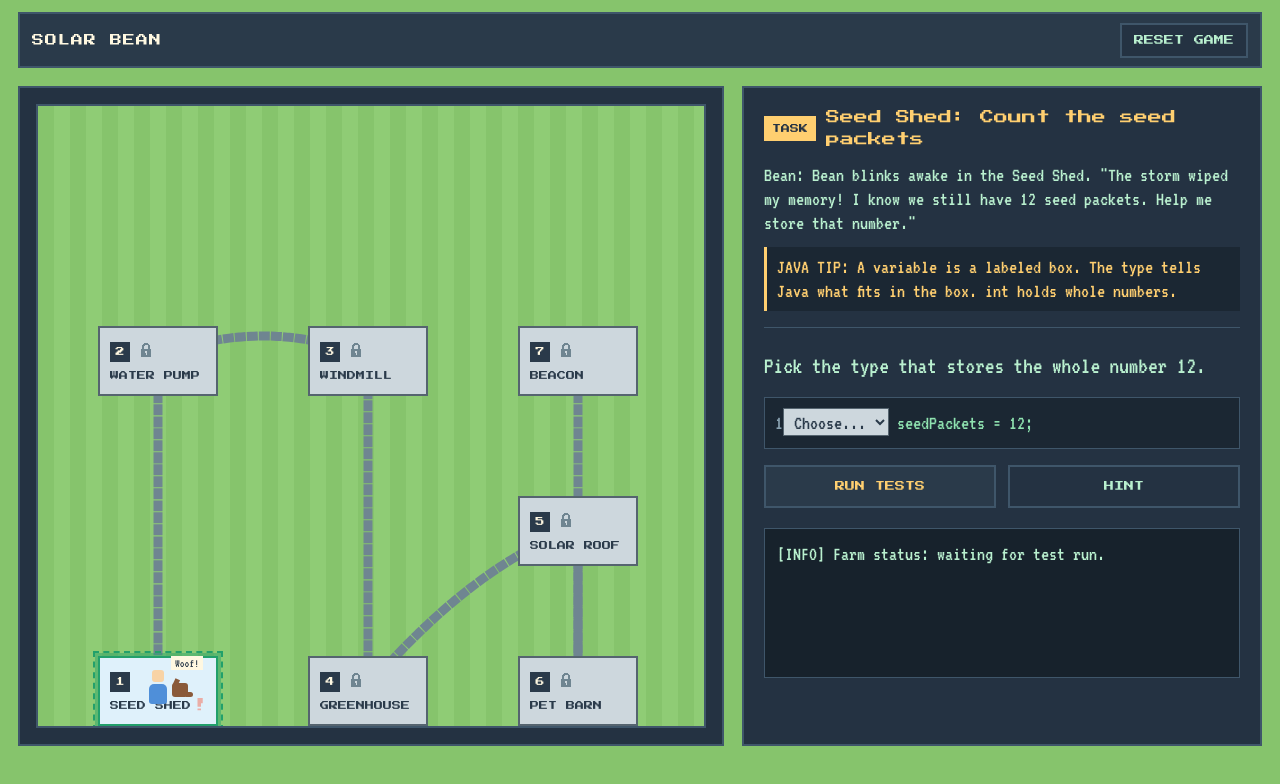
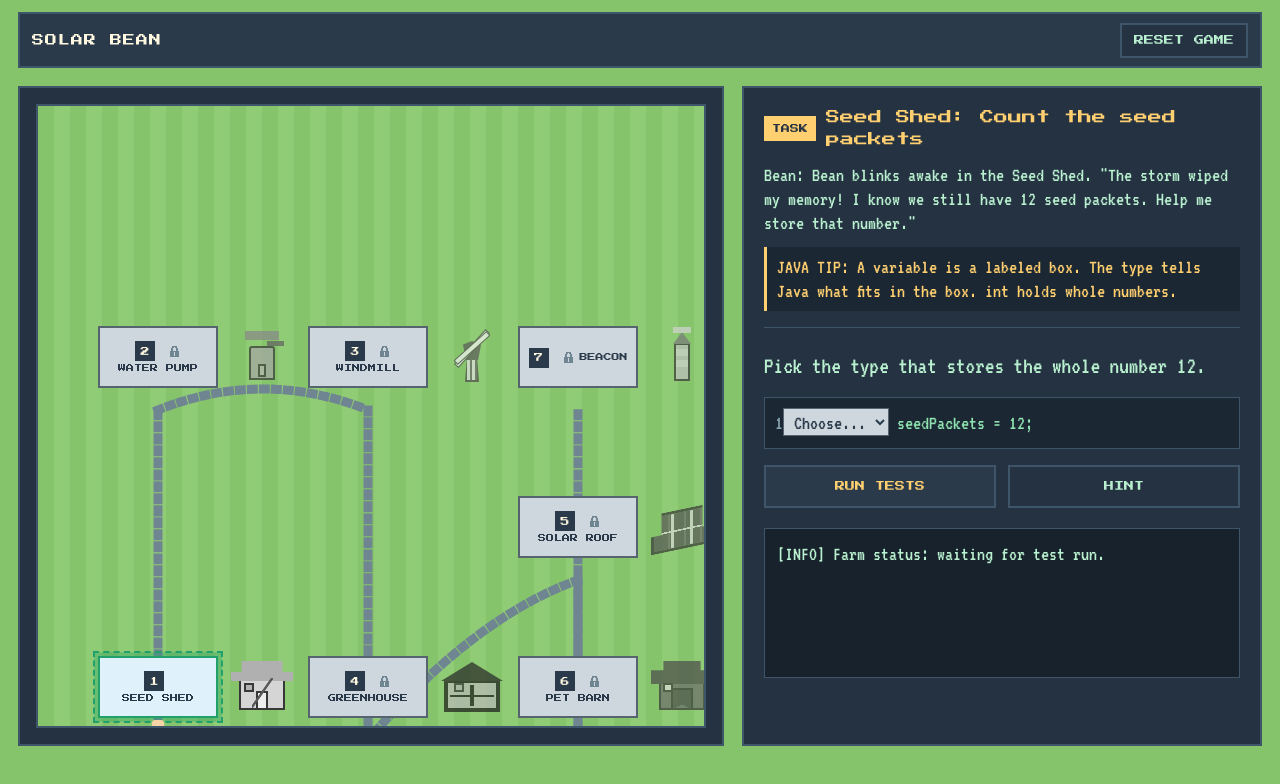
Before and after one commit to Sofieasj/DAVE3625-oblig3, a React (Vite) app: page / in a window 1280 px wide. Shown: the top 784 px of the page. Built offline with nearby package versions, Linux system fonts and the light colour scheme.

Commit message:
Added to UI, buildings and walking token (player)

```diff
--- a/src/App.css
+++ b/src/App.css
@@ -135,11 +135,20 @@
   stroke: var(--color-locked-path);
 }
 
-.node-card {
+.node-anchor {
   position: absolute;
   width: 120px;
-  min-height: 62px;
-  padding: 8px 10px;
+  height: 62px;
+}
+
+.node-card {
+  position: relative;
+  width: 120px;
+  height: 62px;
+  padding: 5px 6px 4px;
+  display: flex;
+  align-items: center;
+  justify-content: center;
   border: 2px solid var(--color-locked-border);
   background: var(--color-tile);
   color: var(--color-hud);
@@ -159,6 +168,7 @@
 .node-card.selected {
   outline: 2px dashed var(--color-current-ring);
   outline-offset: 3px;
+  z-index: 2;
 }
 
 .node-card.locked {
@@ -175,11 +185,313 @@
 .node-card.current {
   background: var(--color-tile);
   border-color: var(--color-current-ring);
-  box-shadow: 0 0 0 3px var(--color-current-ring-glow);
+  animation: current-pulse 2.4s ease-in-out infinite;
+}
+
+.building-sprite {
+  position: absolute;
+  top: 0;
+  right: -82px;
+  z-index: 1;
+  display: block;
+  flex: 0 0 62px;
+  width: 76px;
+  height: 62px;
+  pointer-events: none;
+  --building-roof: #8a5a3a;
+  --building-wall: #bd8753;
+  --building-detail: #f0d9a0;
+}
+
+.building-roof,
+.building-body,
+.building-feature,
+.building-detail {
+  position: absolute;
+  display: block;
+  image-rendering: pixelated;
+}
+
+.building-roof {
+  z-index: 1;
+  top: 5px;
+  left: 7px;
+  width: 62px;
+  height: 20px;
+  background: var(--building-roof);
+  clip-path: polygon(0 100%, 0 55%, 17% 55%, 17% 0, 83% 0, 83% 55%, 100% 55%, 100% 100%);
+}
+
+.building-body {
+  top: 20px;
+  left: 15px;
+  width: 46px;
+  height: 34px;
+  border: 2px solid var(--color-hud);
+  background: var(--building-wall);
+  box-sizing: border-box;
+}
+
+.building-feature {
+  z-index: 2;
+  top: 35px;
+  left: 32px;
+  width: 12px;
+  height: 19px;
+  border: 2px solid var(--color-hud);
+  background: var(--building-detail);
+  box-sizing: border-box;
+}
+
+.building-detail {
+  z-index: 2;
+  top: 27px;
+  left: 20px;
+  width: 10px;
+  height: 9px;
+  border: 2px solid var(--color-hud);
+  background: var(--color-water);
+  box-sizing: border-box;
+}
+
+.building-sprite.seed-shed {
+  --building-roof: #e6ad2f;
+  --building-wall: #f7d56b;
+  --building-detail: #fff0a8;
+}
+
+.building-sprite.water-pump {
+  --building-roof: #738c9b;
+  --building-wall: #7eafb6;
+  --building-detail: #6fc3d9;
+}
+
+.water-pump .building-body {
+  left: 25px;
+  width: 26px;
+  border-radius: 3px 3px 0 0;
+}
+
+.water-pump .building-roof {
+  left: 21px;
+  width: 34px;
+  height: 9px;
+  clip-path: none;
+}
+
+.water-pump .building-feature {
+  left: 34px;
+  top: 38px;
+  width: 8px;
+  height: 13px;
+}
+
+.water-pump .building-detail {
+  top: 15px;
+  left: 43px;
+  width: 17px;
+  height: 5px;
+  border: 0;
+  background: #55646f;
+}
+
+.building-sprite.windmill {
+  --building-roof: #9b493f;
+  --building-wall: #e8dfc8;
+  --building-detail: #f7f0dc;
+}
+
+.windmill .building-roof {
+  top: 15px;
+  left: 29px;
+  width: 18px;
+  height: 19px;
+  background: #a4473b;
+  clip-path: polygon(50% 0, 100% 18%, 84% 100%, 16% 100%, 0 18%);
+}
+
+.windmill .building-body {
+  top: 31px;
+  left: 31px;
+  width: 14px;
+  height: 25px;
+  border: 2px solid #704536;
+  background: repeating-linear-gradient(90deg, #f0dfb8 0 3px, #b95342 3px 5px);
+  clip-path: polygon(14% 0, 86% 0, 100% 100%, 0 100%);
+}
+
+.windmill .building-feature {
+  top: 0;
+  left: 36px;
+  width: 4px;
+  height: 45px;
+  border: 0;
+  background: #f8f1dc;
+  box-shadow: 0 0 0 1px #704536;
+  transform: rotate(42deg);
+}
+
+.windmill .building-detail {
+  top: 20px;
+  left: 17px;
+  width: 42px;
+  height: 4px;
+  border: 0;
+  background: #f8f1dc;
+  box-shadow: 0 0 0 1px #704536;
+  transform: rotate(-42deg);
+}
+
+.building-sprite.greenhouse {
+  --building-roof: #222a31;
+  --building-wall: #75c8e6;
+  --building-detail: #b8ecf6;
+}
+
+.greenhouse .building-roof {
+  top: 6px;
+  left: 7px;
+  width: 62px;
+  height: 19px;
+  background: #222a31;
+  clip-path: polygon(0 100%, 50% 0, 100% 100%);
+}
+
+.greenhouse .building-body {
+  top: 23px;
+  left: 10px;
+  width: 56px;
+  height: 33px;
+  border: 0;
+  background:
+    linear-gradient(90deg, transparent 0 47%, #171d23 47% 53%, transparent 53%),
+    linear-gradient(0deg, transparent 0 45%, #171d23 45% 53%, transparent 53%),
+    #75c8e6;
+  box-shadow:
+    inset 0 0 0 4px #171d23,
+    inset 0 0 0 6px #75c8e6;
+}
+
+.greenhouse .building-feature {
+  display: none;
+}
+
+.building-sprite.solar-roof {
+  --building-roof: #14506d;
+  --building-wall: transparent;
+  --building-detail: #9de4f2;
+}
+
+.solar-roof .building-roof {
+  top: 13px;
+  left: 7px;
+  width: 62px;
+  height: 40px;
+  border: 3px solid #193f57;
+  background:
+    linear-gradient(90deg, transparent 0 31%, #9de4f2 31% 35%, transparent 35% 65%, #9de4f2 65% 69%, transparent 69%),
+    linear-gradient(0deg, transparent 0 46%, #9de4f2 46% 51%, transparent 51%),
+    repeating-linear-gradient(90deg, #17648a 0 14px, #247da0 14px 16px);
+  box-sizing: border-box;
+  transform: skewY(-12deg);
+}
+
+.solar-roof .building-body,
+.solar-roof .building-feature,
+.solar-roof .building-detail {
+  display: none;
+}
+
+.building-sprite.pet-barn {
+  --building-roof: #ae382f;
+  --building-wall: #d45142;
+  --building-detail: #f4d8b0;
+}
+
+.pet-barn .building-roof {
+  height: 23px;
+  background: #b4322b;
+  clip-path: polygon(0 100%, 0 40%, 20% 40%, 20% 0, 80% 0, 80% 40%, 100% 40%, 100% 100%);
+}
+
+.pet-barn .building-feature {
+  top: 32px;
+  left: 27px;
+  width: 22px;
+  height: 22px;
+  background: #b4322b;
+  clip-path: polygon(0 0, 100% 0, 100% 100%, 50% 75%, 0 100%);
+}
+
+.pet-barn .building-detail {
+  left: 19px;
+  background: #b9e3e8;
+}
+
+.building-sprite.beacon {
+  --building-roof: #6a7e91;
+  --building-wall: #b1c1c6;
+  --building-detail: #ffcf70;
+}
+
+.beacon .building-roof {
+  top: 6px;
+  left: 29px;
+  width: 18px;
+  height: 12px;
+  clip-path: polygon(50% 0, 100% 100%, 0 100%);
+}
+
+.beacon .building-body {
+  top: 17px;
+  left: 30px;
+  width: 16px;
+  height: 38px;
+}
+
+.beacon .building-feature {
+  top: 23px;
+  left: 32px;
+  width: 12px;
+  height: 7px;
+  border: 0;
+  background: #ffcf70;
+  box-shadow: 0 11px 0 #ffcf70;
+}
+
+.beacon .building-detail {
+  top: 1px;
+  left: 29px;
+  width: 18px;
+  height: 6px;
+  border: 0;
+  background: #ffcf70;
+}
+
+.building-sprite.locked {
+  filter: grayscale(1);
+  opacity: 0.72;
+}
+
+.building-sprite.current {
+  filter: grayscale(1);
+}
+
+.building-sprite.current::after {
+  position: absolute;
+  z-index: 3;
+  top: 22px;
+  left: 28px;
+  width: 21px;
+  height: 30px;
+  background: linear-gradient(125deg, transparent 44%, #515b61 46% 51%, transparent 53%);
+  content: '';
+  pointer-events: none;
 }
 
 .node-badge {
   display: inline-flex;
+  flex: 0 0 20px;
   width: 20px;
   height: 20px;
   align-items: center;
@@ -191,10 +503,21 @@
 }
 
 .node-label {
-  display: inline-block;
-  font-size: 9px;
+  display: block;
+  font-size: 8px;
   line-height: 1.3;
-  vertical-align: middle;
+  text-align: center;
+}
+
+.node-meta {
+  position: relative;
+  display: flex;
+  min-width: 0;
+  flex-wrap: wrap;
+  align-items: center;
+  justify-content: center;
+  column-gap: 5px;
+  row-gap: 2px;
 }
 
 .installed-panels {
@@ -213,41 +536,48 @@
   box-shadow: inset 0 2px var(--color-water-highlight);
 }
 
-.alert-mark {
-  position: absolute;
-  right: 8px;
-  bottom: 8px;
-}
-
 .lock-mark {
   display: inline-block;
-  width: 16px;
-  height: 16px;
-  margin-right: 8px;
+  flex: 0 0 13px;
+  width: 13px;
+  height: 13px;
   vertical-align: middle;
   fill: var(--color-locked-path);
-}
-
-.alert-mark {
-  color: var(--color-alert);
-  font-size: 14px;
-  animation: blink 0.75s steps(2, end) infinite;
 }
 
 .player-token {
   position: absolute;
   z-index: 2;
   width: 24px;
-  height: 34px;
+  height: 40px;
   offset-anchor: center;
   offset-rotate: 0deg;
-  transition: offset-distance 1.2s steps(10, end);
+  transition: offset-distance 1.8s steps(18, end);
   pointer-events: none;
 }
 
+.player-token[data-walking='true'] .token-head,
+.player-token[data-walking='true'] .token-body {
+  animation: walk-bob 0.2s steps(2, end) infinite alternate;
+}
+
+.player-token[data-walking='true'] .token-leg-left {
+  animation: walk-leg 0.2s steps(2, end) infinite alternate;
+}
+
+.player-token[data-walking='true'] .token-leg-right {
+  animation: walk-leg 0.2s steps(2, end) infinite alternate-reverse;
+}
+
 @media (prefers-reduced-motion: reduce) {
-  .player-token {
+  .player-token,
+  .node-card.current,
+  .player-token[data-walking='true'] .token-head,
+  .player-token[data-walking='true'] .token-body,
+  .player-token[data-walking='true'] .token-leg-left,
+  .player-token[data-walking='true'] .token-leg-right {
     transition-duration: 0.01ms;
+    animation: none;
   }
 }
 
@@ -264,11 +594,27 @@
 .token-body {
   position: absolute;
   left: 3px;
-  bottom: 0;
+  bottom: 5px;
   width: 18px;
   height: 20px;
   background: var(--color-player-overalls);
   border-radius: 5px 5px 3px 3px;
+}
+
+.token-leg {
+  position: absolute;
+  bottom: 0;
+  width: 5px;
+  height: 7px;
+  background: var(--color-player-overalls);
+}
+
+.token-leg-left {
+  left: 5px;
+}
+
+.token-leg-right {
+  right: 5px;
 }
 
 .pet-companion {
@@ -354,6 +700,28 @@
   font-family: var(--font-primary);
   font-size: 18px;
   line-height: 1.7;
+}
+
+.task-complete .mission-copy {
+  margin: 0;
+}
+
+.next-button {
+  min-width: 140px;
+  min-height: 48px;
+  margin-top: 24px;
+  padding: 12px 20px;
+  border: 3px solid var(--color-gold-border);
+  background: var(--color-amber);
+  color: var(--color-panel-bg);
+  cursor: pointer;
+  font-family: var(--font-primary);
+  font-size: 11px;
+}
+
+.next-button:hover,
+.next-button:focus-visible {
+  background: var(--color-gold);
 }
 
 .ending-screen {
@@ -609,12 +977,30 @@ textarea#answer-input {
   color: var(--color-mint);
 }
 
-@keyframes blink {
+@keyframes current-pulse {
   0%,
   100% {
-    opacity: 1;
+    box-shadow: 0 0 0 2px rgb(34 160 107 / 24%);
   }
   50% {
-    opacity: 0.2;
+    box-shadow: 0 0 0 5px rgb(34 160 107 / 42%);
   }
 }
+
+@keyframes walk-bob {
+  from {
+    transform: translateY(0);
+  }
+  to {
+    transform: translateY(-2px);
+  }
+}
+
+@keyframes walk-leg {
+  from {
+    transform: translateY(0);
+  }
+  to {
+    transform: translateY(-3px);
+  }
+}
--- a/src/App.tsx
+++ b/src/App.tsx
@@ -133,24 +133,16 @@ function App() {
     }
   }, [gameState])
 
-  useEffect(() => {
-    if (completedTaskNumber === null) {
-      return
-    }
-
-    const timeoutId = window.setTimeout(() => {
-      setCompletedTaskNumber(null)
-      setCompletedTaskMessage('')
-      setAnswer('')
-      setShowHint(false)
-      setConsoleEntries([{ type: 'info', text: 'Enter your answer and run the tests.' }])
-    }, 5000)
-
-    return () => window.clearTimeout(timeoutId)
-  }, [completedTaskNumber])
-
   const selectedNode = mapNodes.find((node) => node.id === selectedNodeId)
   const currentExercise = exercises.find((exercise) => exercise.id === selectedExerciseId)
+
+  function continueToNextTask() {
+    setCompletedTaskNumber(null)
+    setCompletedTaskMessage('')
+    setAnswer('')
+    setShowHint(false)
+    setConsoleEntries([{ type: 'info', text: 'Enter your answer and run the tests.' }])
+  }
 
   function runTests() {
     if (!currentExercise) {
@@ -180,9 +172,12 @@ function App() {
       return
     }
 
-    setCompletedTaskNumber(exercises.indexOf(currentExercise) + 1)
-    setCompletedTaskMessage(result.message)
     const savedPetSound = 'savedValue' in result ? result.savedValue : undefined
+    const completedState = completeExercise(gameState, currentExercise.id)
+    const farmRestored = completedState.fixedNodeIds.includes('beacon')
+
+    setCompletedTaskNumber(farmRestored ? null : exercises.indexOf(currentExercise) + 1)
+    setCompletedTaskMessage(farmRestored ? '' : result.message)
     const nextExercise = exercises.find(
       (exercise) =>
         exercise.nodeId === selectedNodeId &&
@@ -203,10 +198,9 @@ function App() {
       setSelectedExerciseId(firstNextExercise?.id ?? '')
     }
 
-    setGameState((state) => {
-      const completedState = completeExercise(state, currentExercise.id)
-      return savedPetSound ? { ...completedState, petSound: savedPetSound } : completedState
-    })
+    setGameState(
+      savedPetSound ? { ...completedState, petSound: savedPetSound } : completedState,
+    )
   }
 
   function resetGame() {
@@ -240,12 +234,8 @@ function App() {
           getNodeStatus={(node) => getNodeStatus(gameState, node)}
           selectedNodeId={selectedNodeId}
           isComplete={gameState.fixedNodeIds.includes('beacon')}
-          petVariant={gameState.fixedNodeIds.includes('pet-barn') ? 'raccoon' : 'dog'}
-          petSpeech={
-            gameState.fixedNodeIds.includes('pet-barn')
-              ? gameState.petSound ?? 'Chitter!'
-              : 'Woof!'
-          }
+          petAdopted={gameState.fixedNodeIds.includes('pet-barn')}
+          petSpeech={gameState.petSound ?? 'Chitter!'}
           onSelectNode={(node) => {
             setSelectedNodeId(node.id)
             const nodeExercises = exercises.filter((exercise) => exercise.nodeId === node.id)
@@ -266,6 +256,7 @@ function App() {
             exercise={currentExercise}
             completedTaskNumber={completedTaskNumber}
             completedTaskMessage={completedTaskMessage}
+            onNext={continueToNextTask}
             answer={answer}
             consoleEntries={consoleEntries}
             showHint={showHint}
--- a/src/components/OverworldMap.tsx
+++ b/src/components/OverworldMap.tsx
@@ -8,7 +8,7 @@ type OverworldMapProps = {
   getNodeStatus: (node: MapNode) => NodeStatus
   selectedNodeId: string
   isComplete: boolean
-  petVariant: 'dog' | 'raccoon'
+  petAdopted: boolean
   petSpeech: string
   onSelectNode: (node: MapNode) => void
 }
@@ -18,7 +18,7 @@ export function OverworldMap({
   getNodeStatus,
   selectedNodeId,
   isComplete,
-  petVariant,
+  petAdopted,
   petSpeech,
   onSelectNode,
 }: OverworldMapProps) {
@@ -32,6 +32,7 @@ export function OverworldMap({
   const previousNodeId = useRef(currentNode?.id)
   const dragStart = useRef<{ pointerId: number; x: number; y: number; offsetX: number; offsetY: number } | null>(null)
   const [mapOffset, setMapOffset] = useState({ x: 0, y: -250 })
+  const [tokenNodeId, setTokenNodeId] = useState(currentNode?.id)
   const mapScale = isComplete ? 1.18 : 1
 
   useEffect(() => {
@@ -42,7 +43,7 @@ export function OverworldMap({
     const surface = surfaceRef.current
     const minX = Math.min(...nodes.map((node) => node.position.x))
     const minY = Math.min(...nodes.map((node) => node.position.y))
-    const maxX = Math.max(...nodes.map((node) => node.position.x + 120))
+    const maxX = Math.max(...nodes.map((node) => node.position.x + 202))
     const maxY = Math.max(...nodes.map((node) => node.position.y + 62))
     const nodesCenterX = (minX + maxX) / 2
     const nodesCenterY = (minY + maxY) / 2
@@ -66,13 +67,25 @@ export function OverworldMap({
       return
     }
 
+    token.dataset.walking = 'true'
     const path = createPath(fromNode, currentNode)
     token.style.offsetPath = `path("${path}")`
     token.style.offsetDistance = '0%'
     void token.getBoundingClientRect()
-    requestAnimationFrame(() => {
+    const frameId = requestAnimationFrame(() => {
       token.style.offsetDistance = '100%'
     })
+
+    const timeoutId = window.setTimeout(() => {
+      token.dataset.walking = 'false'
+      setTokenNodeId(currentNode.id)
+    }, 1800)
+
+    return () => {
+      cancelAnimationFrame(frameId)
+      window.clearTimeout(timeoutId)
+      token.dataset.walking = 'false'
+    }
   }, [currentNode, nodes])
 
   function startPan(event: PointerEvent<HTMLDivElement>) {
@@ -153,16 +166,16 @@ export function OverworldMap({
           }
 
           return (
+            <div className={`node-anchor ${node.id}`} key={node.id} style={style}>
               <button
-              key={node.id}
                 type="button"
                 className={`node-card ${status} ${node.id === selectedNodeId ? 'selected' : ''}`}
-              style={style}
                 aria-label={`${node.name}: ${status}`}
                 disabled={status === 'locked'}
                 onClick={() => onSelectNode(node)}
                 onPointerDown={(event) => event.stopPropagation()}
               >
+                <span className="node-meta">
                   <span className="node-badge">{index + 1}</span>
                   {status === 'locked' && (
                     <svg
@@ -176,15 +189,15 @@ export function OverworldMap({
                     </svg>
                   )}
                   <span className="node-label">{node.name}</span>
-              {node.id === 'solar-roof' && status === 'fixed' && (
-                <span className="installed-panels" aria-label="Solar panels installed">
-                  <span />
-                  <span />
-                  <span />
                 </span>
-              )}
-              {status === 'current' && <span className="alert-mark" aria-hidden="true">!</span>}
               </button>
+              <span className={`building-sprite ${node.id} ${status}`} aria-hidden="true">
+                <span className="building-roof" />
+                <span className="building-body" />
+                <span className="building-feature" />
+                <span className="building-detail" />
+              </span>
+            </div>
           )
         })}
 
@@ -192,20 +205,30 @@ export function OverworldMap({
           <div
             ref={tokenRef}
             className="player-token"
+            data-walking="false"
             style={{
-              left: `${currentNode.position.x + 48}px`,
-              top: `${currentNode.position.y + 14}px`,
+              left: '0px',
+              top: '0px',
+              offsetPath: `path("M ${currentNode.position.x + 60} ${currentNode.position.y + 84}")`,
+              offsetDistance: '0%',
             }}
             aria-label={`Player at ${currentNode.name}`}
           >
             <span className="token-head" />
             <span className="token-body" />
-            <span className={`pet-companion ${petVariant}`} aria-hidden="true">
+            <span className="token-leg token-leg-left" />
+            <span className="token-leg token-leg-right" />
+            {(petAdopted ||
+              (tokenNodeId === 'pet-barn' && currentNode.id !== 'seed-shed')) && (
+              <>
+                <span className="pet-companion raccoon" aria-hidden="true">
                   <span className="pet-ear" />
                   <span className="pet-mask" />
                   <span className="pet-tail" />
                 </span>
                 <span className="pet-speech" aria-live="polite">{petSpeech}</span>
+              </>
+            )}
           </div>
         )}
         </div>
@@ -216,9 +239,9 @@ export function OverworldMap({
 
 function createPath(fromNode: MapNode, toNode: MapNode): string {
   const startX = fromNode.position.x + 60
-  const startY = fromNode.position.y + 31
+  const startY = fromNode.position.y + 84
   const endX = toNode.position.x + 60
-  const endY = toNode.position.y + 31
+  const endY = toNode.position.y + 84
   const controlX = (startX + endX) / 2
   const controlY = (startY + endY) / 2 + (endX >= startX ? -42 : 42)
 
--- a/src/components/TaskPanel.tsx
+++ b/src/components/TaskPanel.tsx
@@ -10,6 +10,7 @@ type TaskPanelProps = {
   exercise: Exercise | undefined
   completedTaskNumber: number | null
   completedTaskMessage: string
+  onNext: () => void
   answer: string
   consoleEntries: ConsoleEntry[]
   showHint: boolean
@@ -23,6 +24,7 @@ export function TaskPanel({
   exercise,
   completedTaskNumber,
   completedTaskMessage,
+  onNext,
   answer,
   consoleEntries,
   showHint,
@@ -35,6 +37,9 @@ export function TaskPanel({
       <aside className="terminal-panel task-complete" aria-label="Task completed" aria-live="polite">
         <h1>Task {completedTaskNumber} completed!</h1>
         {completedTaskMessage && <p className="mission-copy">{completedTaskMessage}</p>}
+        <button type="button" className="next-button" onClick={onNext}>
+          NEXT
+        </button>
       </aside>
     )
   }
--- a/src/data/exercises.ts
+++ b/src/data/exercises.ts
@@ -200,7 +200,7 @@ SolarPanels solarPanels = new SolarPanels();
 // your line goes here`,
     acceptedAnswers: ['battery.connect(solarPanels);'],
     acceptedPatterns: [String.raw`^battery\.connect\(\s*solarPanels\s*\)\s*;$`],
-    hint: 'Start with the object (battery), then a dot, then the method name with the thing to connect in parentheses.',
+    hint: 'Start with the object (battery), then a dot, then the method (connect), with the thing to connect as an argument in parentheses.',
     failMessage:
       'Check the order: object, dot, method name, then the argument in parentheses, then a semicolon.',
     successMessage: 'Click! The roof soaks up the sunshine and the battery glows green.',
@@ -213,7 +213,7 @@ SolarPanels solarPanels = new SolarPanels();
     story:
       'A raccoon keeps sneaking into the barn for snacks. Bean says: "Let us make it the farm’s official pet!"',
     lesson:
-      'Pet already has a name and a sound. The keyword that means "is a kind of" lets Raccoon reuse all of it.',
+      'Pet already has a name and a sound, that Raccoon can inherit. The keyword that means "is a kind of" lets Raccoon reuse all of it.',
     prompt: 'Make Raccoon a kind of Pet.',
     starterCode: `class Pet {
 String name;
```
Also changed, not shown: 1 other file (tests, documents, lock files or other folders). Lines whose indentation alone changed are shown as unchanged.
